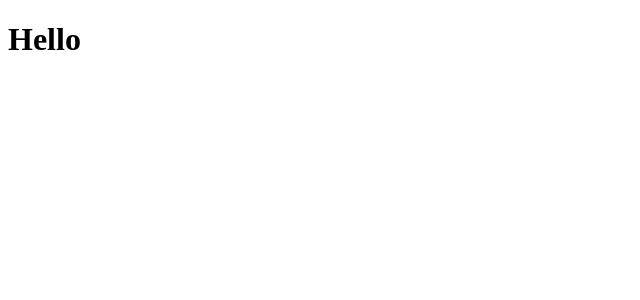
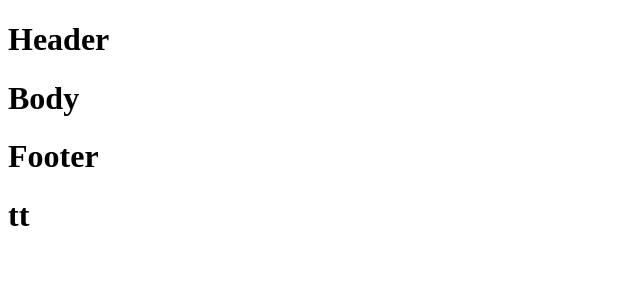
Before and after one commit to ttthuy04/sale_vegetable, a React (Create React App) app in the folder FE/vgetshop/: page / in a window 1280 px wide. Shown: the top 300 px of the page, without its empty margins (0-640 px from the left). Built offline with nearby package versions, Linux system fonts and the light colour scheme.

Commit message:
import and export homepage

```diff
--- a/FE/vgetshop/package.json
+++ b/FE/vgetshop/package.json
@@ -10,6 +10,7 @@
     "react": "^19.0.0",
     "react-dom": "^19.0.0",
     "react-scripts": "5.0.1",
+    "sass": "^1.85.1",
     "web-vitals": "^2.1.4"
   },
   "scripts": {
--- a/FE/vgetshop/src/index.js
+++ b/FE/vgetshop/src/index.js
@@ -1,5 +1,6 @@
 import React from "react";
 import ReactDOM from "react-dom/client";
+import Homepage from "./pages/users/homepage";
 
 const root = ReactDOM.createRoot(document.getElementById("root"));
-root.render(<h1>Hello</h1>);
+root.render(<Homepage />);
--- /dev/null
+++ b/FE/vgetshop/src/pages/users/homepage/index.js
@@ -0,0 +1,13 @@
+import { memo } from "react";
+const HomePage = () => {
+  return (
+    <>
+      <h1>Header</h1>
+      <h1>Body</h1>
+      <h1>Footer</h1>
+      <h1>tt</h1>
+    </>
+  );
+};
+
+export default memo(HomePage);
```
Also changed, not shown: FE/vgetshop/src/pages/index.js (added), FE/vgetshop/src/pages/users/homepage/style.scss (added), 1 other file (tests, documents, lock files or other folders).
